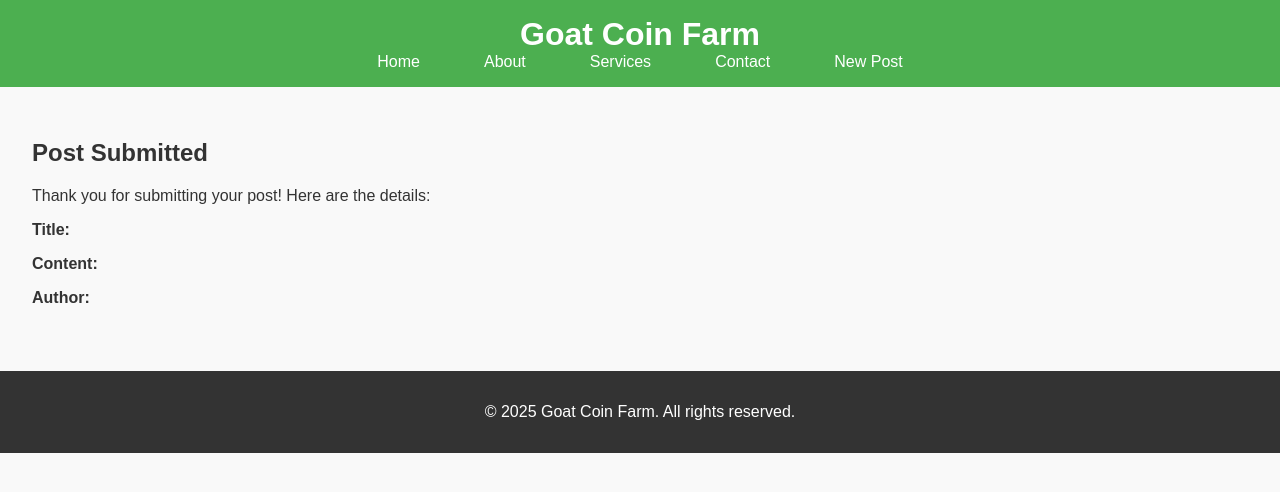
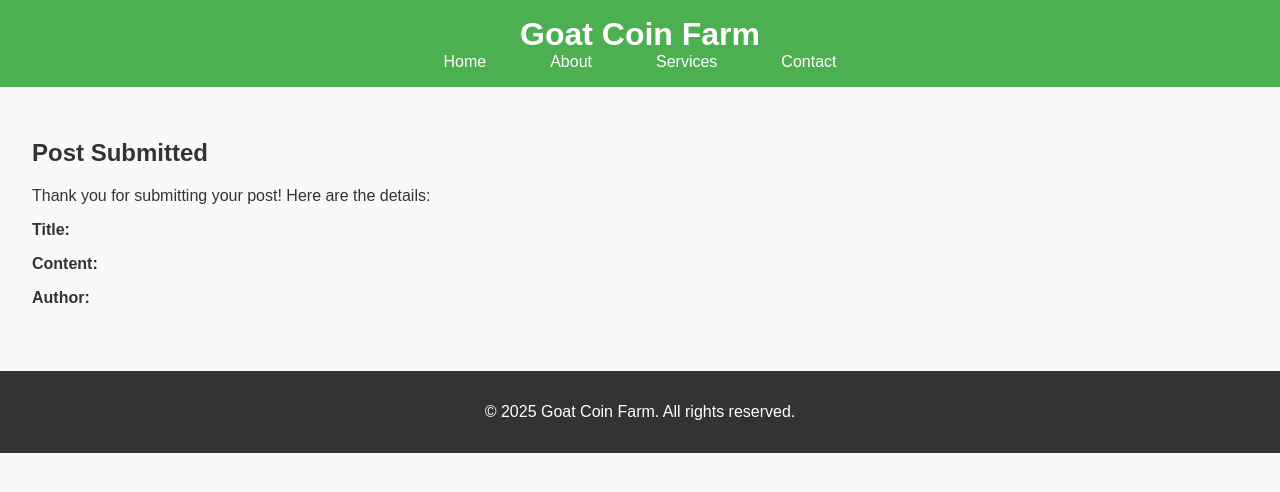
Before and after one commit to zaftablock/trades, a plain HTML site: page index.html in a window 1280 px wide. Drawn offline with Linux system fonts and the light colour scheme.

Commit message:
Update index.html

```diff
--- a/index.html
+++ b/index.html
@@ -15,7 +15,6 @@
                 <li><a href="about.html">About</a></li>
                 <li><a href="services.html">Services</a></li>
                 <li><a href="contact.html">Contact</a></li>
-                <li><a href="new_post.html">New Post</a></li>
             </ul>
         </nav>
     </header>
```
